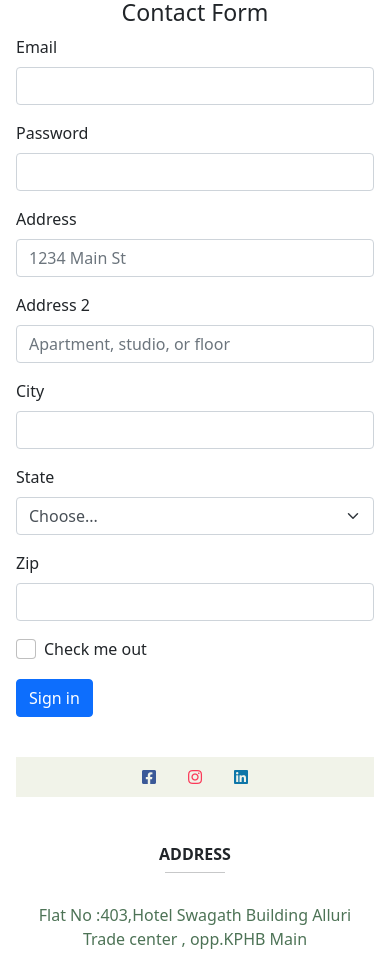
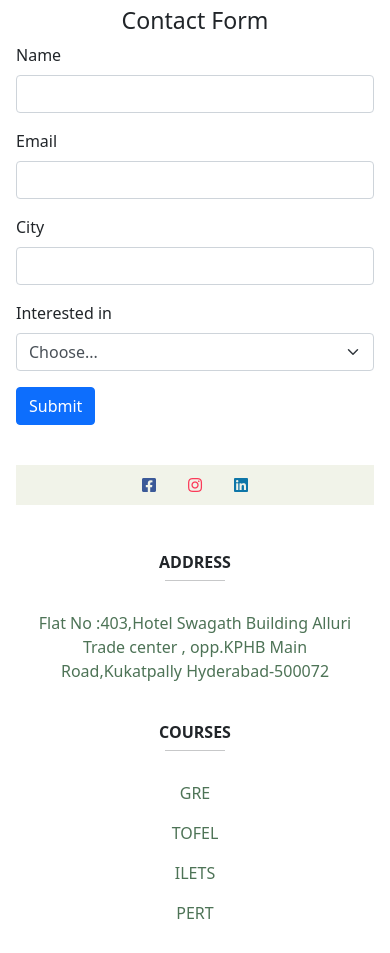
Before and after one commit to GA352491/drrajus, a Django app: page /contact/ in a window 390 px wide. Shown: the part 355-1308 px from the top of the page. Run offline with Django 3.2, Linux system fonts and the light colour scheme; some libraries are stand-ins or nearby versions.

Commit message:
Update contact.html

```diff
--- a/elearning/templates/contact.html
+++ b/elearning/templates/contact.html
@@ -41,52 +41,37 @@
                 </div>
 
             </div>
-            <div class="col-sm-6">
+            <div class="col-sm-6 mt-2">
                 <h3 style="text-align: center">Contact Form</h3>
 
                 <form class="row g-3">
                     <div class="col-md-6">
+                        <label for="name" class="form-label">Name</label>
+                        <input type="text" class="form-control" id="name">
+                    </div>
+                    <div class="col-md-6">
                         <label for="inputEmail4" class="form-label">Email</label>
                         <input type="email" class="form-control" id="inputEmail4">
                     </div>
-                    <div class="col-md-6">
-                        <label for="inputPassword4" class="form-label">Password</label>
-                        <input type="password" class="form-control" id="inputPassword4">
-                    </div>
-                    <div class="col-12">
-                        <label for="inputAddress" class="form-label">Address</label>
-                        <input type="text" class="form-control" id="inputAddress" placeholder="1234 Main St">
-                    </div>
-                    <div class="col-12">
-                        <label for="inputAddress2" class="form-label">Address 2</label>
-                        <input type="text" class="form-control" id="inputAddress2"
-                               placeholder="Apartment, studio, or floor">
-                    </div>
+
                     <div class="col-md-6">
                         <label for="inputCity" class="form-label">City</label>
                         <input type="text" class="form-control" id="inputCity">
                     </div>
                     <div class="col-md-4">
-                        <label for="inputState" class="form-label">State</label>
+                        <label for="inputState" class="form-label">Interested in </label>
                         <select id="inputState" class="form-select">
                             <option selected>Choose...</option>
-                            <option>...</option>
+                            <option>USA</option>
+                            <option>UK</option>
+                            <option>Canada</option>
+                            <option>Australia</option>
+                            <option>Germany</option>
                         </select>
                     </div>
-                    <div class="col-md-2">
-                        <label for="inputZip" class="form-label">Zip</label>
-                        <input type="text" class="form-control" id="inputZip">
-                    </div>
+
                     <div class="col-12">
-                        <div class="form-check">
-                            <input class="form-check-input" type="checkbox" id="gridCheck">
-                            <label class="form-check-label" for="gridCheck">
-                                Check me out
-                            </label>
-                        </div>
-                    </div>
-                    <div class="col-12">
-                        <button type="submit" class="btn btn-primary">Sign in</button>
+                        <button type="submit" class="btn btn-primary">Submit</button>
                     </div>
                 </form>
             </div>
```
